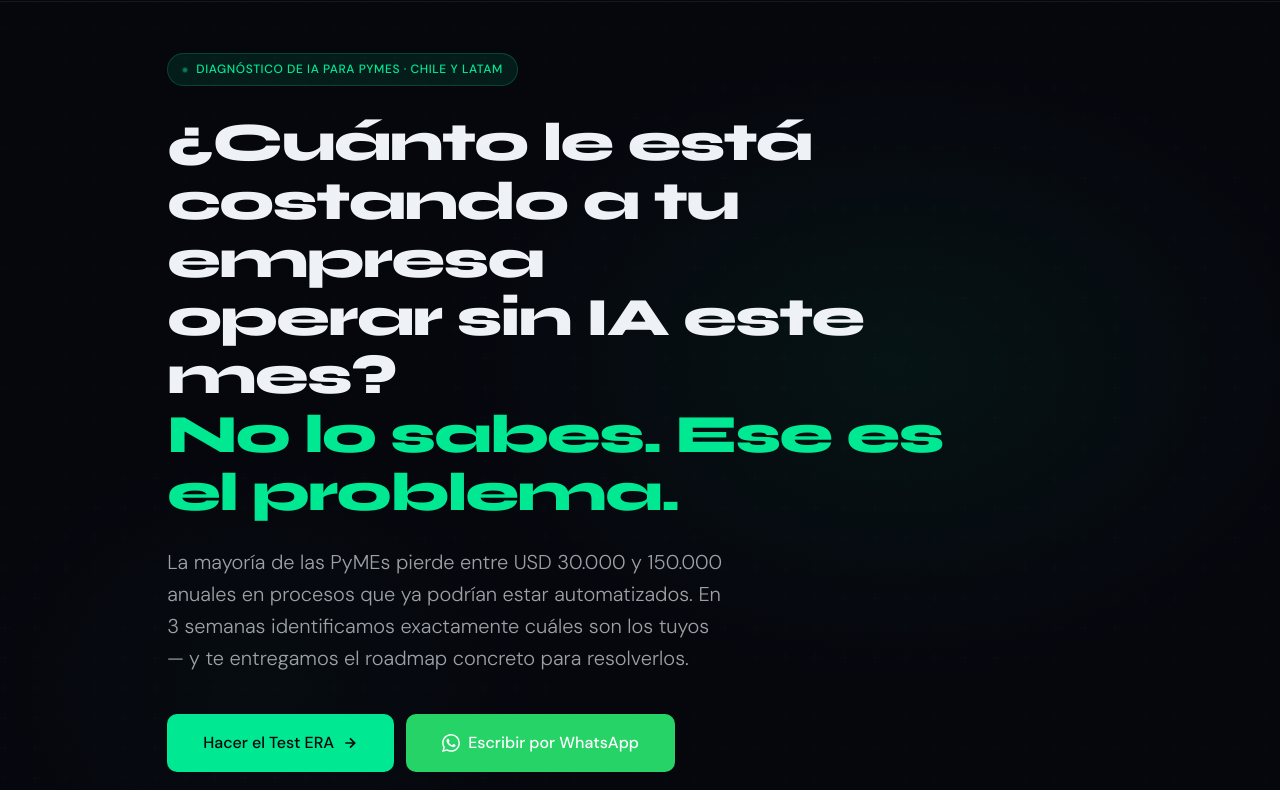
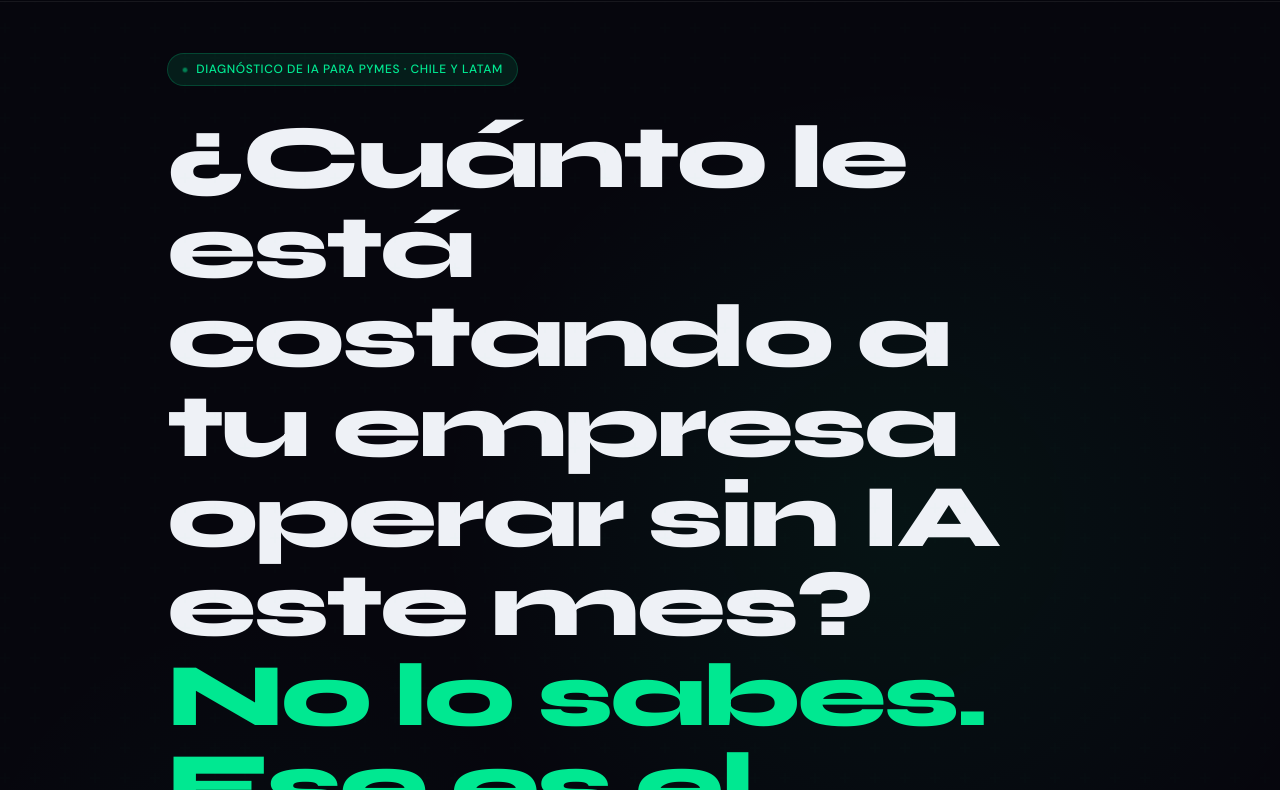
Before and after one commit to ggompertz/3gi-web, an Astro site: page / in a window 1280 px wide. Shown: the part 67-857 px from the top of the page. Built offline with nearby package versions, Linux system fonts and the light colour scheme; Astro itself is replaced by a stand-in of ours.

Commit message:
chore: promover amber como color de acción en sistema de diseño
- --amber como bg de .btn-primary (antes --green)
- Agregar --amber-dark #C27B00 para modo claro
- Escala tipográfica editorial: --fs-hero, --fs-h1, --fs-h2, --fs-body
- .hero-title usa var(--fs-hero): clamp(56px,7vw,96px)
- .section-title usa var(--fs-h2)
- .proof-num: color --amber (ROI = amber)

```diff
--- a/src/layouts/Layout.astro
+++ b/src/layouts/Layout.astro
@@ -156,16 +156,22 @@ const p = lang === 'en' ? '/en' : '';
     img { max-width: 100%; display: block; }
 
     :root {
-      --green:   #00E891;
-      --grn-dk:  #009E60;
-      --night:   #06060D;
-      --night-2: #0D0D1A;
-      --night-3: #141422;
-      --offwh:   #EEF1F6;
-      --muted:   rgba(238,241,246,0.45);
-      --amber:   #F59E0B;
-      --border:  rgba(255,255,255,0.07);
-      --max:     1160px;
+      --green:        #00E891;
+      --grn-dk:       #009E60;
+      --night:        #06060D;
+      --night-2:      #0D0D1A;
+      --night-3:      #141422;
+      --offwh:        #EEF1F6;
+      --muted:        rgba(238,241,246,0.45);
+      --amber:        #F59E0B;
+      --amber-dark:   #C27B00;
+      --border:       rgba(255,255,255,0.07);
+      --max:          1160px;
+      /* Escala tipográfica editorial */
+      --fs-hero:   clamp(56px, 7vw, 96px);
+      --fs-h1:     clamp(36px, 5vw, 64px);
+      --fs-h2:     clamp(28px, 3.5vw, 44px);
+      --fs-body:   clamp(16px, 1.1vw, 18px);
     }
 
     .container { max-width: var(--max); margin: 0 auto; padding: 0 24px; }
@@ -179,8 +185,8 @@ const p = lang === 'en' ? '/en' : '';
 
     /* BUTTONS */
     .btn { display: inline-flex; align-items: center; gap: 8px; padding: 14px 28px; border-radius: 8px; border: none; font-family: 'DM Sans', sans-serif; font-weight: 500; font-size: 15px; cursor: pointer; transition: all 0.2s; white-space: nowrap; }
-    .btn-primary { background: var(--green); color: var(--night); }
-    .btn-primary:hover { background: #00ffA0; transform: translateY(-1px); }
+    .btn-primary { background: var(--amber); color: var(--night); }
+    .btn-primary:hover { background: #FBBF24; transform: translateY(-1px); }
     .btn-outline { background: transparent; color: var(--offwh); border: 1px solid rgba(238,241,246,0.2); }
     .btn-outline:hover { border-color: var(--green); color: var(--green); }
     .btn-whatsapp { background: #25D366; color: #fff; }
@@ -207,19 +213,19 @@ const p = lang === 'en' ? '/en' : '';
     .hero-tag { display: inline-flex; align-items: center; gap: 8px; padding: 6px 14px; border-radius: 20px; background: rgba(0,232,145,0.1); border: 1px solid rgba(0,232,145,0.2); font-size: 12px; font-weight: 500; color: var(--green); letter-spacing: 0.05em; text-transform: uppercase; margin-bottom: 28px; }
     .hero-tag::before { content: ''; width: 6px; height: 6px; border-radius: 50%; background: var(--green); animation: pulse-dot 2s infinite; }
     @keyframes pulse-dot { 0%,100% { opacity: 1; transform: scale(1); } 50% { opacity: 0.5; transform: scale(0.8); } }
-    .hero-title { font-family: 'Syne', sans-serif; font-weight: 800; font-size: clamp(32px, 4.5vw, 54px); line-height: 1.08; letter-spacing: -0.03em; margin-bottom: 24px; max-width: 780px; }
+    .hero-title { font-family: 'Syne', sans-serif; font-weight: 800; font-size: var(--fs-hero); line-height: 1.0; letter-spacing: -0.03em; margin-bottom: 24px; max-width: 860px; }
     .hero-title em { color: var(--green); font-style: normal; }
     .hero-sub { font-size: clamp(16px, 2vw, 20px); font-weight: 300; color: rgba(238,241,246,0.65); max-width: 560px; line-height: 1.6; margin-bottom: 40px; }
     .hero-ctas { display: flex; gap: 12px; flex-wrap: wrap; }
     .hero-proof { margin-top: 64px; padding-top: 40px; border-top: 1px solid var(--border); display: flex; align-items: center; gap: 40px; flex-wrap: wrap; }
     .proof-item { text-align: left; }
-    .proof-num { font-family: 'Syne', sans-serif; font-weight: 800; font-size: 32px; letter-spacing: -0.03em; color: var(--green); line-height: 1; }
+    .proof-num { font-family: 'Syne', sans-serif; font-weight: 800; font-size: 32px; letter-spacing: -0.03em; color: var(--amber); line-height: 1; }
     .proof-label { font-size: 12px; color: var(--muted); margin-top: 4px; }
     .proof-divider { width: 1px; height: 40px; background: var(--border); align-self: center; }
 
     /* SECTION COMMON */
     .section-tag { font-family: 'Syne', sans-serif; font-size: 11px; font-weight: 700; letter-spacing: 0.2em; text-transform: uppercase; color: var(--green); margin-bottom: 16px; }
-    .section-title { font-family: 'Syne', sans-serif; font-weight: 800; font-size: clamp(28px, 4vw, 44px); letter-spacing: -0.025em; line-height: 1.1; margin-bottom: 16px; }
+    .section-title { font-family: 'Syne', sans-serif; font-weight: 800; font-size: var(--fs-h2); letter-spacing: -0.025em; line-height: 1.1; margin-bottom: 16px; }
     .section-sub { font-size: 17px; font-weight: 300; color: rgba(238,241,246,0.6); max-width: 580px; line-height: 1.6; margin-bottom: 48px; }
 
     /* PAIN */
```
